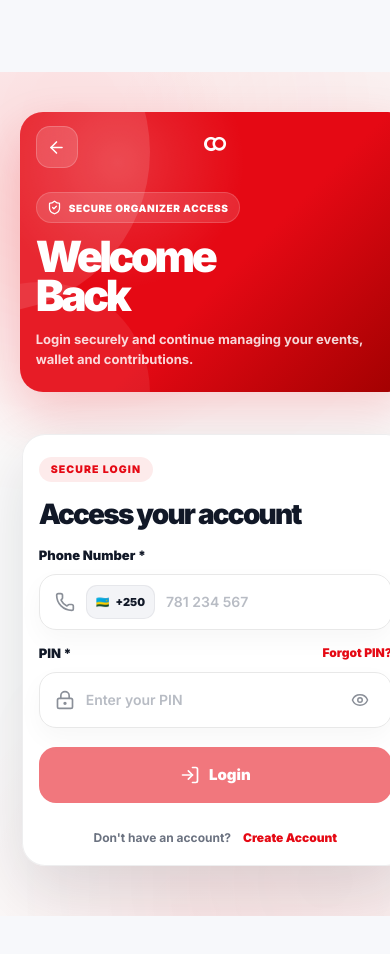
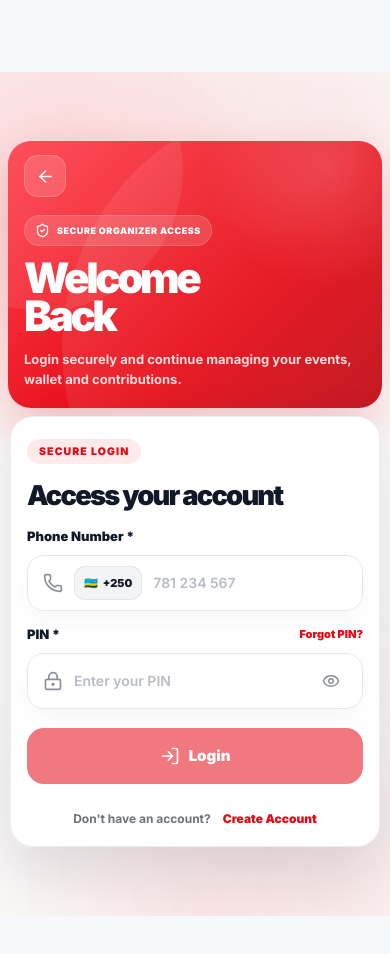
Before and after one commit to Nyiridandi1/contriba-web, a React (Vite) app: page /login in a window 390 px wide. Shown: the top 954 px of the page. Built offline with nearby package versions, Linux system fonts and the light colour scheme; no server answers.

Commit message:
feat: polish premium mobile login experience

```diff
--- a/src/webapp/pages/Login.css
+++ b/src/webapp/pages/Login.css
@@ -1,65 +1,95 @@
 /* ==========================================================
-   CONTRIBA LOGIN — FINAL MOBILE FIX
+   CONTRIBA LOGIN — FINAL BALANCED MOBILE LAYOUT
+   Equal top/bottom spacing, no extra blank area, phone-safe.
 ========================================================== */
+
+html,
+body,
+#root {
+  min-height: 100%;
+}
+
+body:has(.login-intro) {
+  margin: 0 !important;
+  min-height: 100dvh !important;
+  overflow-x: hidden !important;
+  background: #f7f8fb !important;
+}
+
+.auth-layout:has(.login-intro),
+.auth-page:has(.login-intro),
+.auth-shell:has(.login-intro),
+.auth-container:has(.login-intro),
+.auth-wrapper:has(.login-intro) {
+  width: 100% !important;
+  max-width: none !important;
+  min-height: 100dvh !important;
+  height: auto !important;
+  margin: 0 !important;
+  padding:
+    max(10px, env(safe-area-inset-top))
+    0
+    max(10px, env(safe-area-inset-bottom)) !important;
+  display: flex !important;
+  flex-direction: column !important;
+  justify-content: center !important;
+  align-items: stretch !important;
+  gap: 10px !important;
+  box-sizing: border-box !important;
+  overflow-x: hidden !important;
+}
 
 .login-intro,
 .login-card {
   box-sizing: border-box;
 }
 
-/* Force the AuthLayout spacing to stay compact on login */
-.auth-layout:has(.login-intro),
-.auth-page:has(.login-intro),
-.auth-shell:has(.login-intro),
-.auth-container:has(.login-intro),
-.auth-wrapper:has(.login-intro) {
-  gap: 14px !important;
-  row-gap: 14px !important;
+.login-intro {
+  position: relative;
+  isolation: isolate;
+  overflow: hidden;
+  width: calc(100% - 24px) !important;
+  max-width: 520px !important;
+  min-height: 0 !important;
+  height: auto !important;
+  margin: 0 auto !important;
+  padding: 16px 18px 22px !important;
+  border-radius: 26px !important;
+  color: #ffffff;
+  background:
+    radial-gradient(
+      circle at 85% 10%,
+      rgba(255, 255, 255, 0.16),
+      transparent 30%
+    ),
+    linear-gradient(135deg, #ff414d, #e50914 62%, #be0710);
+  box-shadow: 0 20px 48px rgba(229, 9, 20, 0.2);
 }
 
-.login-intro {
-  position: relative;
-  overflow: hidden;
-  isolation: isolate;
-}
-
-.login-intro::before,
-.login-intro::after {
+.login-intro::before {
   content: "";
   position: absolute;
   z-index: -1;
+  width: 280px;
+  height: 280px;
+  top: -110px;
+  left: -105px;
+  border-radius: 999px;
+  background: rgba(255, 255, 255, 0.08);
   pointer-events: none;
-  border-radius: 999px;
-}
-
-.login-intro::before {
-  width: 320px;
-  height: 320px;
-  right: -120px;
-  top: -120px;
-  background: rgba(255, 255, 255, 0.12);
-}
-
-.login-intro::after {
-  width: 220px;
-  height: 220px;
-  left: -90px;
-  bottom: -110px;
-  background: rgba(255, 255, 255, 0.08);
 }
 
 .login-intro-top {
-  position: relative;
-  z-index: 3;
-  min-height: 44px;
-  margin-bottom: 28px;
+  position: relative !important;
+  display: flex !important;
+  align-items: center !important;
+  justify-content: flex-start !important;
+  min-height: 42px !important;
+  margin-bottom: 20px !important;
 }
 
 .login-back {
-  position: absolute !important;
-  left: 0 !important;
-  top: 0 !important;
-  z-index: 4 !important;
+  position: static !important;
   width: 42px !important;
   height: 42px !important;
   min-width: 42px !important;
@@ -72,37 +102,13 @@
   background: rgba(255, 255, 255, 0.15) !important;
   border: 1px solid rgba(255, 255, 255, 0.2) !important;
   text-decoration: none !important;
-  backdrop-filter: blur(16px);
-}
-
-.login-brand {
-  position: absolute !important;
-  left: 50% !important;
-  top: 2px !important;
-  z-index: 3 !important;
-  transform: translateX(-50%) !important;
-  display: inline-flex !important;
-  align-items: center !important;
-  justify-content: center !important;
-  gap: 8px !important;
-  color: #ffffff !important;
-  text-decoration: none !important;
-  font-size: 15px !important;
-  font-weight: 950 !important;
-  white-space: nowrap !important;
-}
-
-.login-logo-icon {
-  width: 32px !important;
-  height: 32px !important;
-  object-fit: contain !important;
-  filter: brightness(0) invert(1);
+  backdrop-filter: blur(14px);
+  transform: none !important;
 }
 
 .login-intro-copy {
   position: relative;
   z-index: 2;
-  max-width: 620px;
 }
 
 .login-eyebrow {
@@ -110,13 +116,13 @@
   display: inline-flex;
   align-items: center;
   gap: 7px;
-  margin-bottom: 14px;
+  margin-bottom: 13px;
   padding: 7px 10px;
   border-radius: 999px;
   color: #ffffff;
-  background: rgba(255, 255, 255, 0.13);
+  background: rgba(255, 255, 255, 0.14);
   border: 1px solid rgba(255, 255, 255, 0.16);
-  font-size: 10px;
+  font-size: 9px;
   font-weight: 950;
   text-transform: uppercase;
   letter-spacing: 0.06em;
@@ -124,42 +130,49 @@
 
 .login-intro h1 {
   margin: 0;
-  font-size: clamp(48px, 7vw, 78px);
-  line-height: 0.9;
+  font-size: clamp(42px, 11vw, 48px) !important;
+  line-height: 0.9 !important;
   letter-spacing: -0.08em;
 }
 
 .login-intro p {
-  max-width: 560px;
-  margin: 18px 0 0;
+  max-width: 100%;
+  margin: 14px 0 0;
   color: rgba(255, 255, 255, 0.84);
-  font-size: 15px;
-  line-height: 1.6;
+  font-size: 13px;
+  line-height: 1.55;
   font-weight: 650;
 }
 
 .login-card {
   position: relative;
   z-index: 2;
-  width: min(100%, 500px);
-  max-width: 500px;
-  padding: 30px;
-  border-radius: 30px !important;
-  background: rgba(255, 255, 255, 0.97) !important;
+  width: calc(100% - 32px) !important;
+  max-width: 500px !important;
+  min-height: 0 !important;
+  height: auto !important;
+  margin: 0 auto !important;
+  padding: 22px 16px 20px !important;
+  border-radius: 26px !important;
+  background: rgba(255, 255, 255, 0.98) !important;
   border: 1px solid rgba(17, 24, 39, 0.07);
-  box-shadow: 0 24px 64px rgba(17, 24, 39, 0.13);
+  box-shadow: 0 22px 58px rgba(17, 24, 39, 0.13);
   backdrop-filter: blur(20px);
+  align-self: auto !important;
+  flex: 0 0 auto !important;
 }
 
 .login-card h2 {
-  margin: 10px 0 22px;
-  font-size: clamp(29px, 3vw, 38px);
+  margin: 9px 0 18px !important;
+  font-size: clamp(27px, 7vw, 30px) !important;
   line-height: 0.98;
   letter-spacing: -0.065em;
 }
 
 .login-form {
   gap: 11px;
+  margin-bottom: 0 !important;
+  padding-bottom: 0 !important;
 }
 
 .login-label-row {
@@ -177,7 +190,7 @@
 .login-forgot-link {
   color: #e50914;
   text-decoration: none;
-  font-size: 12px;
+  font-size: 11px;
   font-weight: 900;
 }
 
@@ -195,7 +208,7 @@
   min-height: 34px;
   display: inline-flex !important;
   align-items: center;
-  gap: 6px;
+  gap: 5px;
   padding: 0 9px;
   border-radius: 11px;
   color: #111827;
@@ -231,87 +244,82 @@
 }
 
 .login-switch {
+  display: flex;
+  flex-wrap: wrap;
+  justify-content: center;
+  gap: 4px 6px;
   margin-top: 16px !important;
-}
-
-/* ==========================================================
-   MOBILE
-========================================================== */
-
-@media (max-width: 768px) {
-  .login-intro {
-    width: calc(100% - 24px) !important;
-    max-width: none !important;
-    min-height: 0 !important;
-    margin: 12px 12px 0 !important;
-    padding: 16px 18px 24px !important;
-    border-radius: 26px !important;
-    box-shadow: 0 20px 48px rgba(229, 9, 20, 0.18);
-  }
-
-  .login-intro-top {
-    margin-bottom: 24px !important;
-  }
-
-  .login-intro h1 {
-    font-size: 46px !important;
-  }
-
-  .login-intro p {
-    margin-top: 14px !important;
-    font-size: 13px !important;
-  }
-
-  .login-card {
-    width: calc(100% - 32px) !important;
-    max-width: none !important;
-    margin: 14px 16px 24px !important;
-    padding: 22px 16px 20px !important;
-    border-radius: 26px !important;
-  }
-
-  .login-card h2 {
-    margin: 9px 0 18px !important;
-    font-size: 28px !important;
-  }
-
-  .login-switch {
-    display: flex;
-    flex-wrap: wrap;
-    justify-content: center;
-    gap: 4px 6px;
-    text-align: center;
-    font-size: 12px !important;
-  }
+  margin-bottom: 0 !important;
+  text-align: center;
+  font-size: 12px !important;
 }
 
 @media (max-width: 420px) {
+  .auth-layout:has(.login-intro),
+  .auth-page:has(.login-intro),
+  .auth-shell:has(.login-intro),
+  .auth-container:has(.login-intro),
+  .auth-wrapper:has(.login-intro) {
+    gap: 8px !important;
+    padding:
+      max(8px, env(safe-area-inset-top))
+      0
+      max(8px, env(safe-area-inset-bottom)) !important;
+  }
+
   .login-intro {
     width: calc(100% - 16px) !important;
-    margin: 8px 8px 0 !important;
-    padding: 14px 16px 22px !important;
+    padding: 14px 16px 19px !important;
     border-radius: 23px !important;
   }
 
   .login-intro-top {
-    margin-bottom: 22px !important;
+    margin-bottom: 18px !important;
   }
 
   .login-intro h1 {
-    font-size: 43px !important;
+    font-size: 42px !important;
   }
 
   .login-card {
     width: calc(100% - 20px) !important;
-    margin: 12px 10px 18px !important;
     border-radius: 23px !important;
   }
 }
 
+@media (max-height: 740px) and (max-width: 768px) {
+  body:has(.login-intro) {
+    overflow-y: auto !important;
+  }
+
+  .auth-layout:has(.login-intro),
+  .auth-page:has(.login-intro),
+  .auth-shell:has(.login-intro),
+  .auth-container:has(.login-intro),
+  .auth-wrapper:has(.login-intro) {
+    justify-content: flex-start !important;
+  }
+}
+
+@media (min-height: 741px) and (max-width: 768px) {
+  body:has(.login-intro) {
+    overflow-y: hidden !important;
+  }
+
+  .auth-layout:has(.login-intro),
+  .auth-page:has(.login-intro),
+  .auth-shell:has(.login-intro),
+  .auth-container:has(.login-intro),
+  .auth-wrapper:has(.login-intro) {
+    height: 100dvh !important;
+    overflow: hidden !important;
+  }
+}
+
 html[data-theme="dark"] .login-card {
-  background: rgba(24, 24, 30, 0.97) !important;
+  background: rgba(24, 24, 30, 0.98) !important;
   border-color: rgba(255, 255, 255, 0.08) !important;
-  box-shadow: 0 28px 80px rgba(0, 0, 0, 0.42) !important;
+  box-shadow: 0 26px 70px rgba(0, 0, 0, 0.42) !important;
 }
 
 html[data-theme="dark"] .login-card h2 {
--- a/src/webapp/pages/Login.jsx
+++ b/src/webapp/pages/Login.jsx
@@ -12,7 +12,6 @@ import {
 
 import { useAuth } from "../context/AuthContext";
 import AuthLayout from "../layout/AuthLayout";
-import logoIcon from "../../assets/logo-icon.png";
 
 import "../components/auth/AuthForm.css";
 import "./Login.css";
@@ -57,17 +56,13 @@ function Login() {
     <AuthLayout>
       <section className="auth-intro login-intro">
         <div className="login-intro-top">
-          <Link to="/" className="auth-back login-back" aria-label="Back to home">
+          <Link
+            to="/"
+            className="auth-back login-back"
+            aria-label="Back to home"
+          >
             <ArrowLeft size={19} />
           </Link>
-
-          <Link to="/" className="login-brand" aria-label="Contriba home">
-  <img
-    src={logoIcon}
-    alt="Contriba"
-    className="auth-logo-icon login-logo-icon login-logo-large"
-  />
-</Link>
         </div>
 
         <div className="login-intro-copy">
@@ -118,6 +113,7 @@ function Login() {
 
           <div className="login-label-row">
             <label htmlFor="login-pin">PIN *</label>
+
             <Link to="/forgot-pin" className="login-forgot-link">
               Forgot PIN?
             </Link>
```
